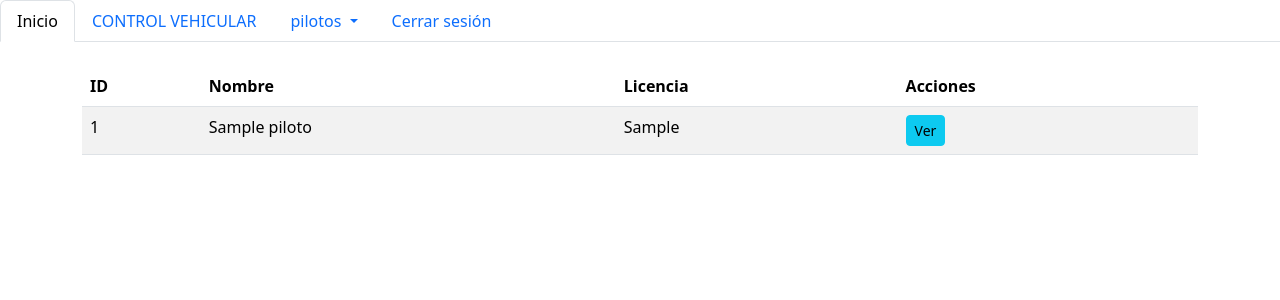
After one commit to LuisAleman0386/carregistro, a Flask app: page /pilotos/lista_pilotos in a window 1280 px wide. The commit adds this page. Shown: the top 300 px of the page. Run offline with Flask 3, Linux system fonts and the light colour scheme; the visitor is signed in with stand-in values (Sample User, id 1); tables that the repository leaves empty hold one stand-in row (values such as "Sample post").

Commit message:
Crud: Piloto

```diff
--- /dev/null
+++ b/Controllers/pilotoController.py
@@ -0,0 +1,83 @@
+from flask import request, render_template, redirect, url_for, flash
+from Routes.routes import pilotos_bp
+from Services.PilotoService import PilotoService
+from Repositories.PilotoRepository import PilotoRepository
+
+
+@pilotos_bp.route('/pilotos', methods=['GET', 'POST'])
+def agregar_piloto():
+    if request.method == 'POST':
+        # Obtener los datos del formulario
+        nombre = request.form['nombre']
+        licencia = request.form['licencia']
+
+        # Crear una instancia de PilotoService
+        piloto_service = PilotoService()
+
+        try:
+            # Llamar al servicio para agregar el piloto
+            piloto_service.agregar_piloto(nombre, licencia)
+            flash('Piloto agregado exitosamente!', 'success')
+            return redirect(url_for('pilotos_bp.lista_pilotos'))
+        except Exception as e:
+            flash(f'Error al agregar piloto: {str(e)}', 'danger')
+            return redirect(url_for('pilotos_bp.agregar_piloto'))
+
+    return render_template('agregar_piloto.html')
+
+
+
+@pilotos_bp.route('/lista_pilotos')
+def lista_pilotos():
+
+    # Crear una instancia de PilotoService
+    piloto_service = PilotoService()
+
+    # Llamar al método obtener_todos_los_pilotos usando la instancia
+    pilotos = piloto_service.obtener_todos_los_pilotos()
+
+    return render_template('lista_pilotos.html',
+                           pilotos = pilotos)
+
+
+
+@pilotos_bp.route('/ver_piloto/<int:id_piloto>', methods=['GET', 'POST'])
+def ver_piloto(id_piloto):
+    piloto_service = PilotoService()
+    piloto = piloto_service.obtener_piloto_por_id(id_piloto)
+
+    if not piloto:
+        flash('Piloto no encontrado', 'danger')
+        return redirect(url_for('pilotos_bp.lista_pilotos'))
+
+    if request.method == 'POST':
+        nombre = request.form['nombre']
+        licencia = request.form['licencia']
+
+        # Llamar al servicio para actualizar el piloto
+        piloto_actualizado = piloto_service.actualizar_piloto(id_piloto, nombre, licencia)
+
+        if piloto_actualizado:
+            flash('Piloto actualizado exitosamente!', 'success')
+            return redirect(url_for('pilotos_bp.lista_pilotos'))
+        else:
+            flash('Error al actualizar piloto', 'danger')
+            return redirect(url_for('pilotos_bp.ver_piloto', id_piloto=id_piloto))
+
+    return render_template('ver_piloto.html', piloto=piloto)
+
+
+@pilotos_bp.route('/eliminar_piloto/<int:id_piloto>', methods=['POST'])
+def eliminar_piloto(id_piloto):
+    # Usamos el servicio o el repositorio para eliminar el piloto
+    piloto_repository = PilotoRepository()  # O si usas el servicio, puedes usarlo aquí
+    piloto = piloto_repository.obtener_piloto_por_id(id_piloto)
+
+    if piloto:
+        # Si el piloto existe, lo eliminamos
+        piloto_repository.eliminar_piloto(id_piloto)  # Asegúrate de tener un método para eliminar
+        flash('Piloto eliminado correctamente', 'success')
+    else:
+        flash('Piloto no encontrado', 'error')
+
+    return redirect(url_for('pilotos_bp.lista_pilotos'))  # Redirigimos a la lista de pilotos
--- /dev/null
+++ b/Repositories/PilotoRepository.py
@@ -0,0 +1,45 @@
+from models.models import pilotos
+from db import db
+
+class PilotoRepository:
+    """Repositorio para manejar operaciones sobre Pilotos en la base de datos"""
+
+    def obtener_piloto_por_id(self, id_piloto: int) -> pilotos:
+        """Busca un piloto en la base de datos por su ID"""
+        return pilotos.query.filter_by(id_piloto=id_piloto).first()
+
+    def obtener_todos_los_pilotos(self) -> list:
+        """Obtiene todos los pilotos"""
+        return pilotos.query.all()
+
+    def agregar_piloto(self, nombre: str, licencia: str):
+        """Agrega un nuevo piloto a la base de datos"""
+        nuevo_piloto = pilotos(nombre=nombre, licencia=licencia)
+        try:
+            db.session.add(nuevo_piloto)
+            db.session.commit()
+            return nuevo_piloto
+        except Exception as e:
+            db.session.rollback()
+            raise e
+
+    def actualizar_piloto(self, id_piloto: int, nombre: str, licencia: str):
+        """Actualiza los datos de un piloto en la base de datos"""
+        piloto = pilotos.query.get(id_piloto)
+        if piloto:
+            piloto.nombre = nombre
+            piloto.licencia = licencia
+            try:
+                db.session.commit()
+                return piloto
+            except Exception as e:
+                db.session.rollback()
+                raise e
+        return None
+
+    def eliminar_piloto(self, id_piloto: int):
+        """Elimina un piloto de la base de datos"""
+        piloto = self.obtener_piloto_por_id(id_piloto)
+        if piloto:
+            db.session.delete(piloto)
+            db.session.commit()
--- a/Routes/routes.py
+++ b/Routes/routes.py
@@ -3,3 +3,4 @@ from flask import Blueprint
 login_bp = Blueprint('login_bp', __name__, url_prefix='/')
 dashboard = Blueprint('dashboard', __name__, url_prefix='/dashboard')
 control = Blueprint('control', __name__, url_prefix='/control')
+pilotos_bp = Blueprint('pilotos_bp', __name__, url_prefix='/pilotos')
--- /dev/null
+++ b/Services/PilotoService.py
@@ -0,0 +1,23 @@
+from Repositories.PilotoRepository import PilotoRepository
+
+class PilotoService:
+    """Servicio para manejar operaciones sobre los Pilotos"""
+
+    def __init__(self):
+        self.piloto_repository = PilotoRepository()
+
+    def obtener_piloto_por_id(self, id_piloto: int):
+        """Obtiene un piloto por su ID"""
+        return self.piloto_repository.obtener_piloto_por_id(id_piloto)
+
+    def obtener_todos_los_pilotos(self):
+        """Obtiene todos los pilotos"""
+        return self.piloto_repository.obtener_todos_los_pilotos()
+
+    def agregar_piloto(self, nombre: str, licencia: str):
+        """Llama al repositorio para agregar un nuevo piloto"""
+        return self.piloto_repository.agregar_piloto(nombre, licencia)
+
+    def actualizar_piloto(self, id_piloto: int, nombre: str, licencia: str):
+        """Llama al repositorio para actualizar un piloto"""
+        return self.piloto_repository.actualizar_piloto(id_piloto, nombre, licencia)
--- a/Templates/index.html
+++ b/Templates/index.html
@@ -18,16 +18,22 @@
     <li class="nav-item">
       <a class="nav-link" href="{{url_for('control.ver_pant_principal')}}">CONTROL VEHICULAR</a>
     </li>
-    <li class="nav-item">
-      <a class="nav-link" href="#">MANTENIMIENTO</a>
-    </li>
-    <li class="nav-item">
-      <a class="nav-link" href="#">ADMINISTRACION</a>
+    <!-- Menú desplegable para Administración -->
+    <li class="nav-item dropdown">
+      <a class="nav-link dropdown-toggle" href="#" id="navbarDropdownAdmin" role="button" data-bs-toggle="dropdown"
+        aria-expanded="false">
+        pilotos
+      </a>
+      <ul class="dropdown-menu" aria-labelledby="navbarDropdownAdmin">
+        <li><a class="dropdown-item" href="{{url_for('pilotos_bp.lista_pilotos')}}">Lista pilotos</a></li>
+        <li><a class="dropdown-item" href="{{url_for('pilotos_bp.agregar_piloto')}}">Agregar piloto</a></li>
+      </ul>
     </li>
     <li class="nav-item">
       <a class="nav-link" href="{{url_for('login_bp.cerrar')}}">Cerrar sesión</a>
     </li>
   </ul>
+
   {% endif %}
 
   <div class="container mt-4">
--- /dev/null
+++ b/Templates/lista_pilotos.html
@@ -0,0 +1,33 @@
+{% extends "index.html" %}
+{% block body %}
+
+<!-- Verificamos si hay pilotos -->
+{% if pilotos %}
+<table class="table table-striped">
+    <thead>
+        <tr>
+            <th>ID</th>
+            <th>Nombre</th>
+            <th>Licencia</th>
+            <th>Acciones</th>
+        </tr>
+    </thead>
+    <tbody>
+        {% for piloto in pilotos %}
+            <tr>
+                <td>{{ piloto.id_piloto }}</td>
+                <td>{{ piloto.nombre }}</td>
+                <td>{{ piloto.licencia }}</td>
+                <td>
+                    <!-- Aquí puedes agregar enlaces a detalles o editar piloto -->
+                    <a href="{{ url_for('pilotos_bp.ver_piloto', id_piloto=piloto.id_piloto) }}" class="btn btn-info btn-sm">Ver</a>
+                </td>
+            </tr>
+        {% endfor %}
+    </tbody>
+</table>
+{% else %}
+<p>No hay pilotos registrados.</p>
+{% endif %}
+
+{% endblock %}
--- a/app.py
+++ b/app.py
@@ -37,11 +37,14 @@ with app.app_context():
 from Controllers.LoginController import login_bp
 from Controllers.DashboardController import dashboard
 from Controllers.ControlController import control
+from Controllers.pilotoController import pilotos_bp
 
 # Registrar Blueprints
 app.register_blueprint(login_bp)
 app.register_blueprint(dashboard)
 app.register_blueprint(control)
+app.register_blueprint(pilotos_bp)
+
 
 
 @app.before_request
--- a/db.py
+++ b/db.py
@@ -1,5 +1,4 @@
 from flask_sqlalchemy import SQLAlchemy
-from psycopg2 import connect, Error as Psycopg2Error
-from decouple import config
+
 
 db = SQLAlchemy()
```
Also changed, not shown: Repositories/Interfaces/IPilotoRepository.py (added, +13 -0 lines), Templates/agregar_piloto.html (added, +28 -0 lines), Templates/home.html (deleted, +0 -36 lines), Templates/ver_piloto.html (added, +27 -0 lines), models/models.py (+34 -2 lines).
